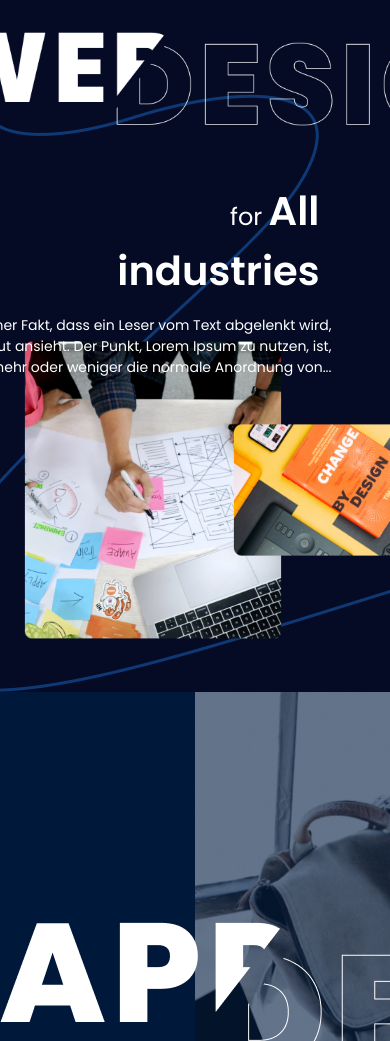
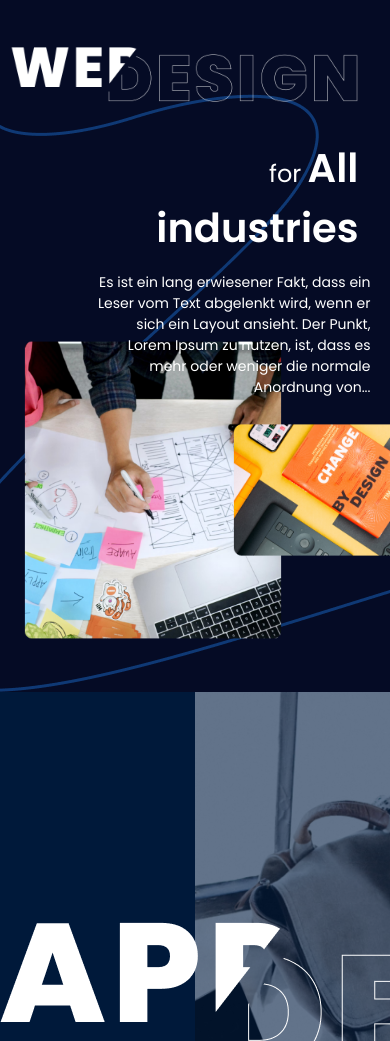
Before and after one commit to hoang2807/xthemepro, a plain HTML site: page index.html in a window 390 px wide. Shown: the part 1840-2881 px from the top of the page. Drawn offline with nearby package versions, Linux system fonts and the light colour scheme; a script that the page names is missing.

Commit message:
responsive web design

```diff
--- a/assets/js/index.js
+++ b/assets/js/index.js
@@ -111,7 +111,7 @@ $(document).ready(function () {
     nextArrow: $('.arrow-next'),
     responsive: [
       {
-        breakpoint: 1310,
+        breakpoint: 1296,
         settings: {
           arrows: false,
           slidesToShow: 2
@@ -133,7 +133,7 @@ $(document).ready(function () {
   //   });
   // });
   const about_text = document.querySelector('.container-about-left .text')
-  const about_design = document.querySelector('about-design')
+  const about_design = document.querySelector('.about-design-text')
 
   gsap.from(about_text, {
     scrollTrigger: {
@@ -143,9 +143,9 @@ $(document).ready(function () {
       markers: true,
       // scrub: true,
       onEnter: () => {
-        console.log('onEnter'),
-          about_text.classList.add('reveal-about'),
-          about_design.classList.add('reveal-about')
+        console.log('onEnter');
+        about_text.classList.add('reveal-about');
+        about_design.classList.add('reveal-about');
       },
       onEnterBack: () => console.log('onEnterBack'),
       onLeave: () => console.log('onLeave'),
--- a/assets/scss/_about.scss
+++ b/assets/scss/_about.scss
@@ -41,6 +41,7 @@
         gap: 18px;
 
         .about-design-text {
+          color: transparent;
           width: 50%;
           font-weight: 400;
           font-size: 14px;
--- a/assets/scss/_theme_designing.scss
+++ b/assets/scss/_theme_designing.scss
@@ -145,4 +145,17 @@
       }
     }
   }
+
+  @media screen and (max-width: 1094px) {
+    .container-theme {
+      .content {
+        > h2 {
+          left: 192px;
+        }
+        .theme-designing-title {
+          left: 256px;
+        }
+      }
+    }
+  }
 }
--- a/assets/scss/_web_design.scss
+++ b/assets/scss/_web_design.scss
@@ -151,11 +151,49 @@
     .container-text {
       .text-image {
         .web {
-          left: -199px;
+          left: -226px;
         }
 
         .design {
-          left: -75px;
+          left: -101px;
+        }
+      }
+    }
+  }
+
+  @media screen and (max-width: 616px) {
+    .container-text {
+      .text-image {
+        .web {
+          scale: 0.5;
+          left: -180px;
+        }
+        .design {
+          scale: 0.5;
+          left: -135px;
+          top: 1px;
+        }
+      }
+      .text {
+        margin-top: 107px;
+      }
+      > p {
+        width: 100%;
+      }
+    }
+  }
+
+  @media screen and (max-width: 446px) {
+    .container-text {
+      width: 70%;
+      .text-image {
+        .web {
+          scale: 0.4;
+          left: -180px;
+        }
+        .design {
+          scale: 0.4;
+          left: -176px;
         }
       }
     }
```
Also changed, not shown: assets/css/style.css, 1 other file.
